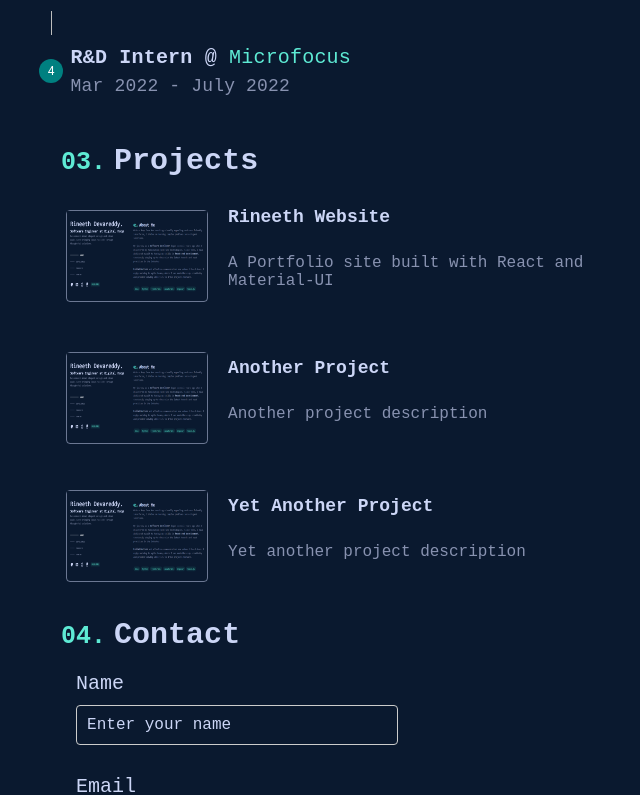
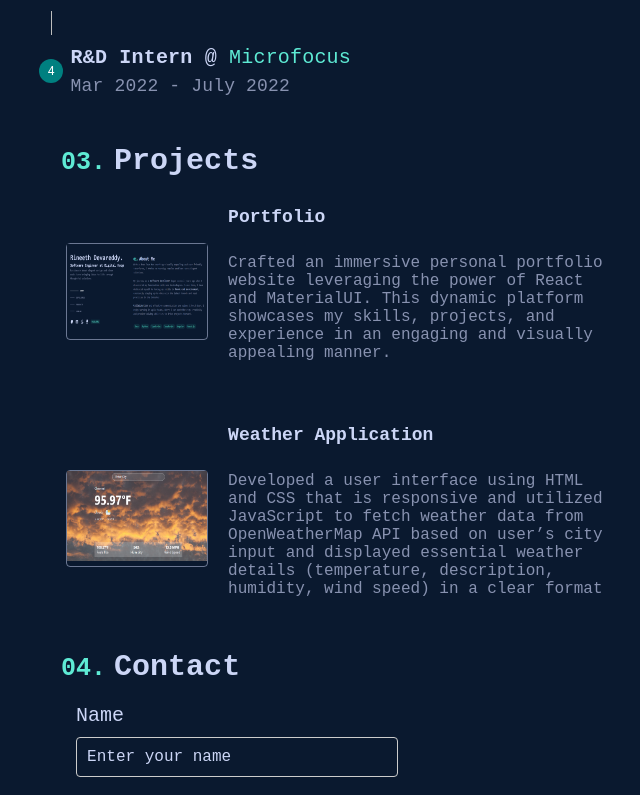
Before and after one commit to rineethd/rineethd_website, a React (Create React App) app: page / in a window 1280 px wide. Shown: the part 1246-2041 px from the top of the page, without its empty margins (629-1269 px from the left). Built offline with nearby package versions, Linux system fonts and the light colour scheme.

Commit message:
updated project and about page

```diff
--- a/src/Components/about.js
+++ b/src/Components/about.js
@@ -173,7 +173,7 @@ const AboutPage = () => {
   };
 
   const gitIconClicked = () => {
-    window.open('https://github.com', '_blank');
+    window.open('https://github.com/rineethd', '_blank');
   };
 
   const leetCodeIconClicked = () => {
@@ -185,7 +185,7 @@ const AboutPage = () => {
   };
 
   const linkedInIconClicked = () => {
-    window.open('https://linkedin.com', '_blank');
+    window.open('https://www.linkedin.com/in/rineeth-devareddy-994586192/', '_blank');
   };
 
   const introRef = useRef(null);
@@ -257,8 +257,8 @@ const AboutPage = () => {
         <Svg>
           <Icon icon="mingcute:github-fill" color="#ccd6f6" width="26" height="26" onClick={gitIconClicked} />
           <Icon icon="mdi:linkedin" color="#ccd6f6" width="26" height="26" onClick={linkedInIconClicked} />
-          <Icon icon="simple-icons:leetcode" color="#ccd6f6" width="26" height="26" onClick={leetCodeIconClicked} />
-          <Icon icon="simple-icons:codechef" color="#ccd6f6" width="26" height="26" onClick={codeChefIconClicked} />
+          {/*<Icon icon="simple-icons:leetcode" color="#ccd6f6" width="26" height="26" onClick={leetCodeIconClicked} />*/}
+          {/*<Icon icon="simple-icons:codechef" color="#ccd6f6" width="26" height="26" onClick={codeChefIconClicked} />*/}
           <StyledButton onClick={handleButtonClicked}>Resume</StyledButton>
         </Svg>
       </AboutContainer>
--- a/src/Components/projects.js
+++ b/src/Components/projects.js
@@ -1,27 +1,22 @@
 import React from 'react';
 import styled from 'styled-components';
+import weatherImage from './Static/weather.png'
 import websiteImage from './Static/website.png';
 
 
 const projects = [
   {
     id: 1,
-    title: 'Rineeth Website',
-    description: 'A Portfolio site built with React and Material-UI',
+    title: 'Portfolio',
+    description: 'Crafted an immersive personal portfolio website leveraging the power of React and MaterialUI. This dynamic platform showcases my skills, projects, and experience in an engaging and visually appealing manner.',
     image: websiteImage,
   },
   {
     id: 2,
-    title: 'Another Project',
-    description: 'Another project description',
-    image: websiteImage,
-  },
-  {
-    id: 3,
-    title: 'Yet Another Project',
-    description: 'Yet another project description',
-    image: websiteImage,
-  },
+    title: 'Weather Application',
+    description: 'Developed a user interface using HTML and CSS that is responsive and utilized JavaScript to fetch weather data from OpenWeatherMap API based on user’s city input and displayed essential weather details (temperature, description, humidity, wind speed) in a clear format',
+    image: weatherImage,
+  }
 ];
 
 const ProjectContainer = styled.div`
@@ -83,7 +78,7 @@ const ImageContainer = styled.div`
 
   img {
     width: 140px;
-    height: 85px;
+    height: 90px;
   }
 
   @media (max-width: 768px) {
```
Also changed, not shown: src/Components/Static/weather.png (added).
